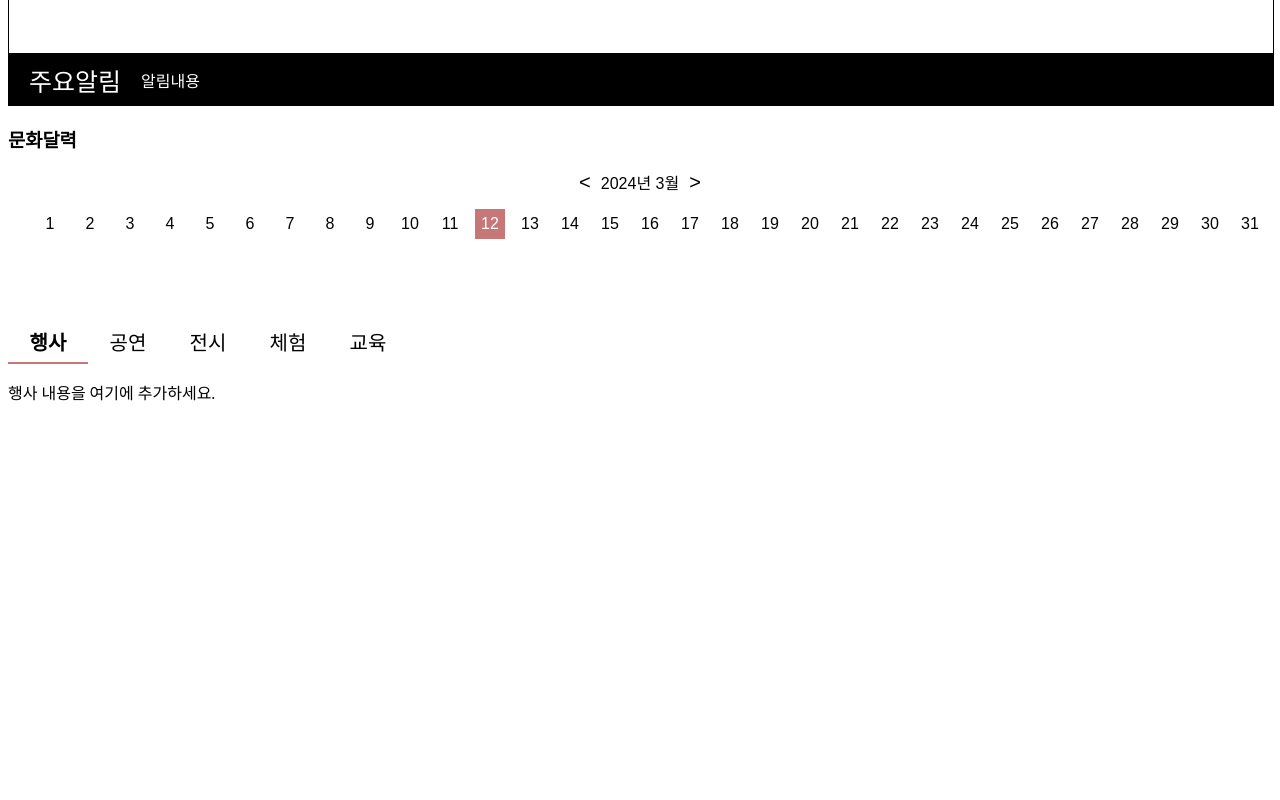
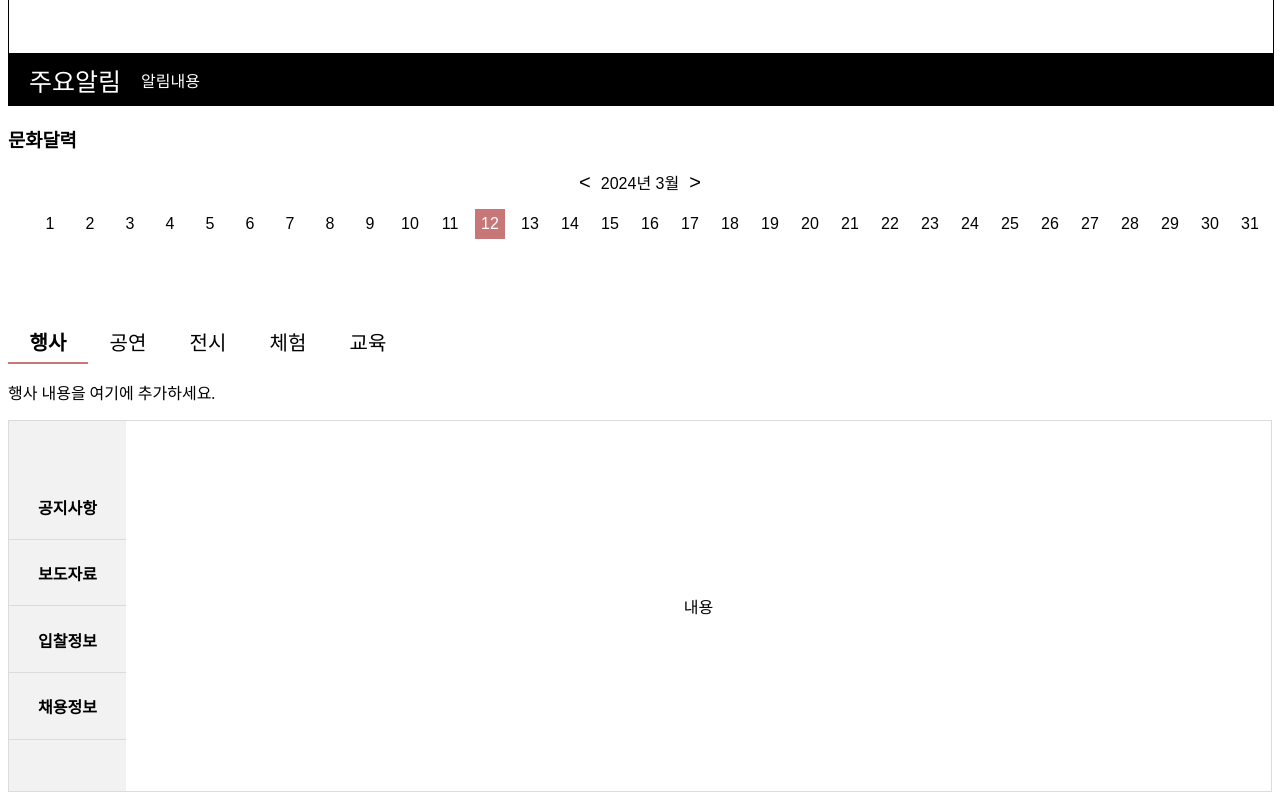
Before and after one commit to Eclipse-K/Clone, a plain HTML site: page 1_clone/index.html in a window 1280 px wide. Shown: the part 762-1562 px from the top of the page. Before the commit the page ends 1182 px from the top, so only its background shows below. Drawn offline with Linux system fonts and the light colour scheme.

Commit message:
Add news

```diff
--- a/1_clone/index.html
+++ b/1_clone/index.html
@@ -132,9 +132,34 @@
         <p>교육 내용을 여기에 추가하세요.</p>
       </div>
     </section>
-
-    <!-- 전체행사 -->
     <!-- 공지, 보도, 입찰, 채용 -->
+    <section class="news">
+      <div class="news-container">
+        <div class="news-box">
+          <div class="news-title">
+            <h4>
+              <a>공지사항</a>
+            </h4>
+          </div>
+          <div class="news-title">
+            <h4>
+              <a>보도자료</a>
+            </h4>
+          </div>
+          <div class="news-title">
+            <h4>
+              <a>입찰정보</a>
+            </h4>
+          </div>
+          <div class="news-title">
+            <h4>
+              <a>채용정보</a>
+            </h4>
+          </div>
+        </div>
+      </div>
+      <div class="news-content">내용</div>
+    </section>
 
     <script src="./Slide.js"></script>
     <script src="./calender.js"></script>
--- a/1_clone/styles.css
+++ b/1_clone/styles.css
@@ -268,6 +268,60 @@ header {
   display: none;
 }
 
+/* 공지, 보도, 입찰, 채용 */
+.news {
+  display: flex;
+  border: 1px solid #dbdbdb;
+}
+
+.news-container {
+  display: flex;
+  height: 370px;
+}
+
+.news-box {
+  display: flex;
+  justify-content: center;
+  flex-direction: column;
+  background: #f2f2f2;
+}
+
+.news-title {
+  vertical-align: middle;
+  text-align: center;
+  position: relative;
+  background: #f2f2f2;
+  min-width: 117px;
+}
+
+/* .news-title {
+  position: relative;
+  min-width: 150px;
+  height: 50px;
+  line-height: 48px;
+  min-height: 50px;
+  color: #fff;
+  background: #8a9a38;
+  padding: 0;
+} */
+
+.news-title::after {
+  content: "";
+  position: absolute;
+  bottom: 0;
+  left: 0;
+  width: 100%;
+  height: 1px;
+  background: #dbdbdb;
+}
+
+.news-content {
+  display: flex;
+  justify-content: center;
+  align-items: center;
+  width: 100%;
+}
+
 /* media */
 @media all and (max-width: 1023px) {
   .nav-top {
```
